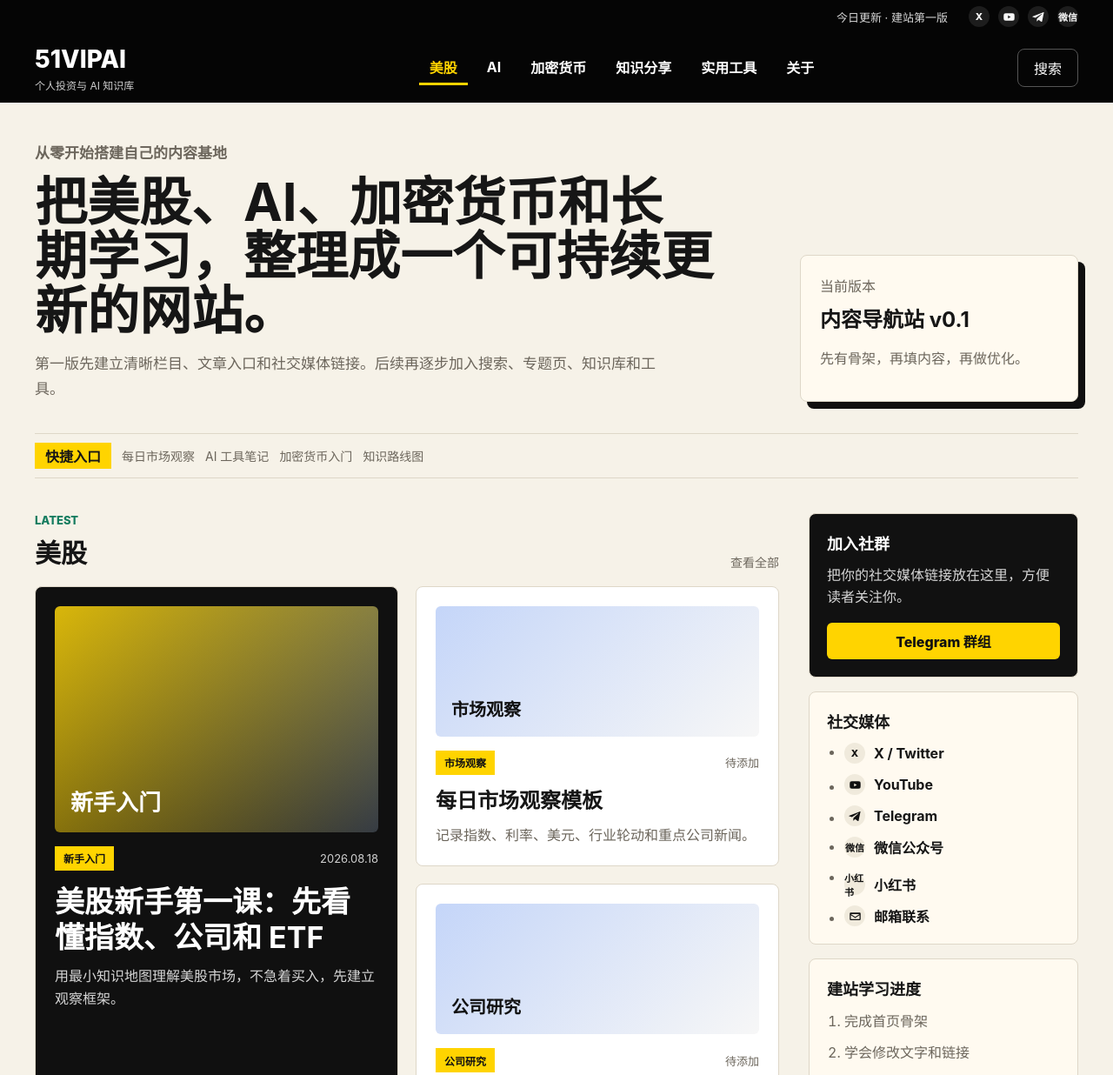
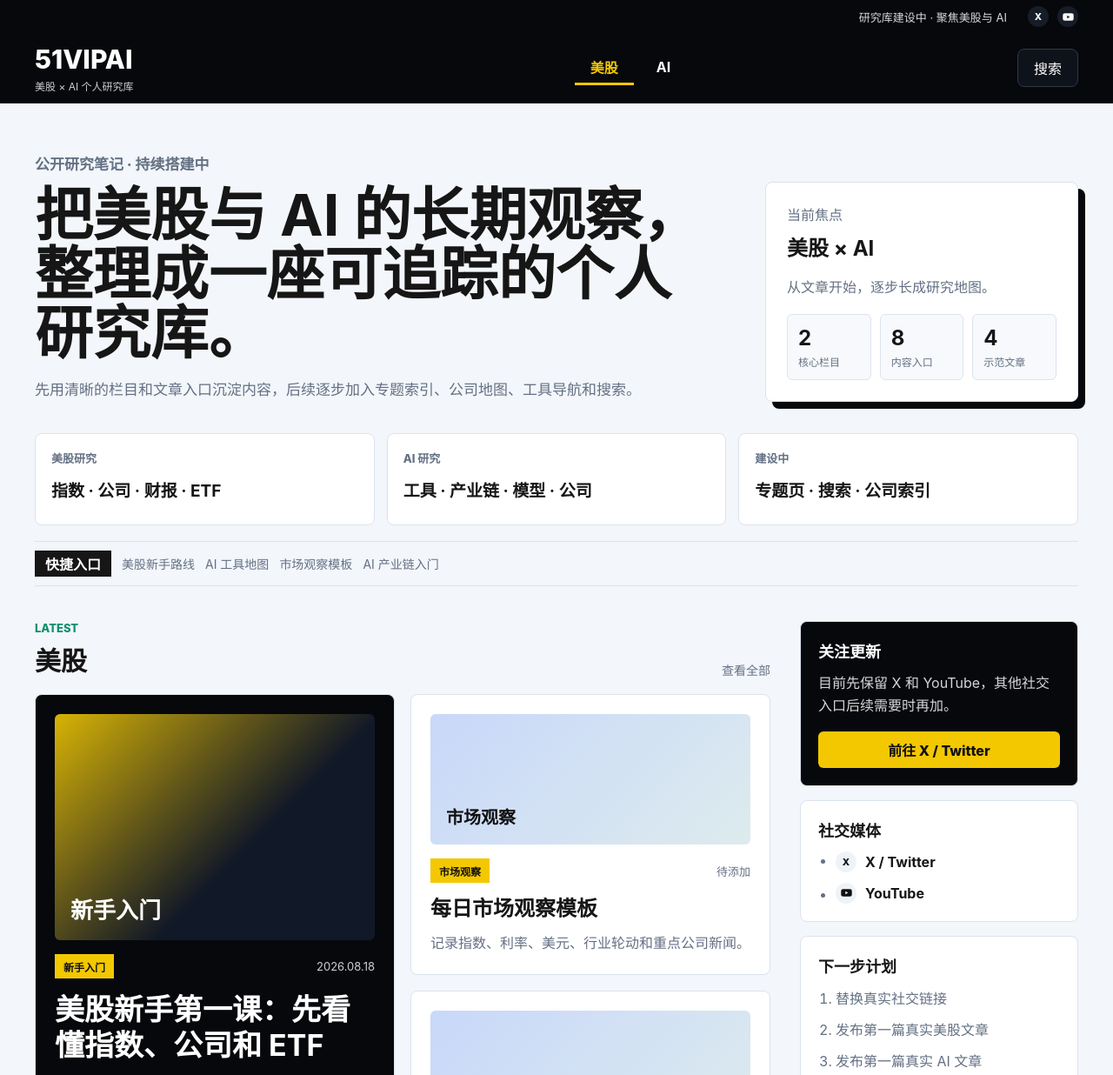
Before and after one commit to jackiexu001/51vipai, a plain HTML site: page index.html in a window 1280 px wide. Shown: the top 1236 px of the page at 87% size. Drawn offline with Linux system fonts and the light colour scheme.

Commit message:
Focus site on US stocks and AI

```diff
--- a/category.js
+++ b/category.js
@@ -8,10 +8,6 @@ const brandLink = document.querySelector("#brand-link");
 const categoryIntros = {
   "us-stocks": "整理美股新手入门、市场观察、公司研究、ETF 和财报笔记。",
   ai: "记录 AI 工具、Agent、产业链、模型应用和 AI 投资观察。",
-  crypto: "记录加密货币入门、比特币、钱包安全、交易所和链上观察。",
-  knowledge: "沉淀知识管理、阅读笔记、个人成长和方法论。",
-  tools: "收藏投资、AI、数据源、效率工具和常用网站。",
-  about: "关于 51VIPAI、联系方式、合作入口和免责声明。",
 };
 
 function prefixUrl(url) {
--- a/content.js
+++ b/content.js
@@ -1,27 +1,18 @@
 const siteConfig = {
   brand: {
     name: "51VIPAI",
-    subtitle: "个人投资与 AI 知识库",
+    subtitle: "美股 × AI 个人研究库",
     logoImage: "",
   },
   socialLinks: [
     { label: "X / Twitter", shortLabel: "X", icon: "x", url: "#" },
     { label: "YouTube", shortLabel: "YT", icon: "youtube", url: "#" },
-    { label: "Telegram", shortLabel: "TG", icon: "telegram", url: "#" },
-    { label: "微信公众号", shortLabel: "微信", icon: "wechat", url: "#" },
-    { label: "小红书", shortLabel: "小红书", icon: "xiaohongshu", url: "#" },
-    {
-      label: "邮箱联系",
-      shortLabel: "@",
-      icon: "email",
-      url: "mailto:hello@51vipai.com",
-    },
   ],
   quickLinks: [
-    { label: "每日市场观察", url: "#" },
-    { label: "AI 工具笔记", url: "#" },
-    { label: "加密货币入门", url: "#" },
-    { label: "知识路线图", url: "#" },
+    { label: "美股新手路线", url: "articles/us-stocks-beginner.html" },
+    { label: "AI 工具地图", url: "articles/ai-tools-map.html" },
+    { label: "市场观察模板", url: "#" },
+    { label: "AI 产业链入门", url: "#" },
   ],
 };
 
@@ -50,6 +41,14 @@ const categories = {
         title: "财报笔记怎么写",
         summary: "收入、利润、现金流、指引和估值，是拆财报的五个入口。",
         tag: "公司研究",
+        date: "待添加",
+        image: "",
+        url: "#",
+      },
+      {
+        title: "美股观察清单",
+        summary: "用一张清单跟踪指数、行业、龙头公司、财报日和宏观事件。",
+        tag: "研究框架",
         date: "待添加",
         image: "",
         url: "#",
@@ -84,122 +83,10 @@ const categories = {
         image: "",
         url: "#",
       },
-    ],
-  },
-  crypto: {
-    title: "加密货币",
-    articles: [
       {
-        title: "加密货币入门：先理解资产、钱包和交易所",
-        summary: "不从价格开始，而是从资产安全、链上转账和风险边界开始。",
-        tag: "新手入门",
-        date: "2026.08.18",
-        image: "",
-        url: "articles/crypto-beginner.html",
-        large: true,
-      },
-      {
-        title: "比特币观察清单",
-        summary: "价格、ETF、链上数据、宏观流动性和政策变化。",
-        tag: "BTC",
-        date: "待添加",
-        image: "",
-        url: "#",
-      },
-      {
-        title: "钱包安全笔记",
-        summary: "助记词、硬件钱包、授权管理和常见骗局。",
-        tag: "安全",
-        date: "待添加",
-        image: "",
-        url: "#",
-      },
-    ],
-  },
-  knowledge: {
-    title: "知识分享",
-    articles: [
-      {
-        title: "如何搭建自己的知识库",
-        summary: "把碎片信息整理成主题、标签、索引和可复用的文章。",
-        tag: "方法论",
-        date: "2026.08.18",
-        image: "",
-        url: "articles/how-to-build-knowledge-base.html",
-        large: true,
-      },
-      {
-        title: "阅读笔记模板",
-        summary: "用问题、证据、结论、行动四步整理一本书或一篇文章。",
-        tag: "阅读",
-        date: "待添加",
-        image: "",
-        url: "#",
-      },
-      {
-        title: "个人成长复盘",
-        summary: "记录目标、行动、反馈和下一步改进。",
-        tag: "成长",
-        date: "待添加",
-        image: "",
-        url: "#",
-      },
-    ],
-  },
-  tools: {
-    title: "实用工具",
-    articles: [
-      {
-        title: "我的投资工具箱",
-        summary: "记录常用网站、数据源、券商工具、AI 工具和自动化流程。",
-        tag: "导航",
-        date: "2026.08.18",
-        image: "",
-        url: "#",
-        large: true,
-      },
-      {
-        title: "常用数据源清单",
-        summary: "按行情、财报、宏观、产业链和新闻来源分类。",
-        tag: "数据源",
-        date: "待添加",
-        image: "",
-        url: "#",
-      },
-      {
-        title: "AI 写作辅助流程",
-        summary: "从资料收集、提纲、初稿、校对到发布。",
-        tag: "效率",
-        date: "待添加",
-        image: "",
-        url: "#",
-      },
-    ],
-  },
-  about: {
-    title: "关于",
-    articles: [
-      {
-        title: "关于 51VIPAI",
-        summary: "这里是一个普通人持续学习投资、AI 与数字世界的公开记录。",
-        tag: "关于本站",
-        date: "2026.08.18",
-        image: "",
-        url: "#",
-        large: true,
-      },
-      {
-        title: "联系与合作",
-        summary: "这里可以放邮箱、社群入口、公众号和其他平台链接。",
-        tag: "联系",
-        date: "待添加",
-        image: "",
-        url: "#",
-      },
-      {
-        title: "免责声明",
-        summary: "所有内容仅供学习交流，不构成投资建议。",
-        tag: "声明",
+        title: "AI 公司观察池",
+        summary: "记录 OpenAI、NVIDIA、Microsoft、Google、Meta 等核心公司的变化。",
+        tag: "公司索引",
         date: "待添加",
         image: "",
         url: "#",
--- a/index.html
+++ b/index.html
@@ -3,17 +3,17 @@
   <head>
     <meta charset="UTF-8" />
     <meta name="viewport" content="width=device-width, initial-scale=1.0" />
-    <title>51VIPAI | 美股、AI、加密货币与知识分享</title>
+    <title>51VIPAI | 美股与 AI 个人研究库</title>
     <meta
       name="description"
-      content="51VIPAI 是一个记录美股、AI、加密货币与知识分享的个人内容站。"
+      content="51VIPAI 是一个记录美股与 AI 学习、研究和工具的个人内容站。"
     />
     <link rel="stylesheet" href="styles.css" />
   </head>
   <body>
     <header class="site-header">
       <div class="top-strip">
-        <p>今日更新 · 建站第一版</p>
+          <p>研究库建设中 · 聚焦美股与 AI</p>
         <div class="social-links" id="top-social-links" aria-label="社交媒体链接"></div>
       </div>
 
@@ -25,22 +25,8 @@
         </button>
 
         <div class="nav-links">
-          <button class="nav-tab active" type="button" data-category="us-stocks">
-            美股
-          </button>
+          <button class="nav-tab active" type="button" data-category="us-stocks">美股</button>
           <button class="nav-tab" type="button" data-category="ai">AI</button>
-          <button class="nav-tab" type="button" data-category="crypto">
-            加密货币
-          </button>
-          <button class="nav-tab" type="button" data-category="knowledge">
-            知识分享
-          </button>
-          <button class="nav-tab" type="button" data-category="tools">
-            实用工具
-          </button>
-          <button class="nav-tab" type="button" data-category="about">
-            关于
-          </button>
         </div>
 
         <button class="search-button" type="button" aria-label="搜索">
@@ -52,17 +38,37 @@
     <main>
       <section class="hero">
         <div class="hero-copy">
-          <p class="eyebrow">从零开始搭建自己的内容基地</p>
-          <h1>把美股、AI、加密货币和长期学习，整理成一个可持续更新的网站。</h1>
+          <p class="eyebrow">公开研究笔记 · 持续搭建中</p>
+          <h1>把美股与 AI 的长期观察，整理成一座可追踪的个人研究库。</h1>
           <p>
-            第一版先建立清晰栏目、文章入口和社交媒体链接。后续再逐步加入搜索、专题页、知识库和工具。
+            先用清晰的栏目和文章入口沉淀内容，后续逐步加入专题索引、公司地图、工具导航和搜索。
           </p>
         </div>
         <div class="hero-panel" aria-label="网站结构概览">
-          <span>当前版本</span>
-          <strong>内容导航站 v0.1</strong>
-          <p>先有骨架，再填内容，再做优化。</p>
+          <span>当前焦点</span>
+          <strong>美股 × AI</strong>
+          <p>从文章开始，逐步长成研究地图。</p>
+          <div class="metric-grid">
+            <div><b>2</b><span>核心栏目</span></div>
+            <div><b>8</b><span>内容入口</span></div>
+            <div><b>4</b><span>示范文章</span></div>
+          </div>
         </div>
+      </section>
+
+      <section class="map-strip" aria-label="研究方向">
+        <a href="categories/us-stocks.html">
+          <span>美股研究</span>
+          <strong>指数 · 公司 · 财报 · ETF</strong>
+        </a>
+        <a href="categories/ai.html">
+          <span>AI 研究</span>
+          <strong>工具 · 产业链 · 模型 · 公司</strong>
+        </a>
+        <a href="#">
+          <span>建设中</span>
+          <strong>专题页 · 搜索 · 公司索引</strong>
+        </a>
       </section>
 
       <section class="ticker-bar" id="quick-links" aria-label="快捷入口">
@@ -84,9 +90,9 @@
 
         <aside class="sidebar" aria-label="侧边栏">
           <div class="sidebar-card highlight">
-            <h2>加入社群</h2>
-            <p>把你的社交媒体链接放在这里，方便读者关注你。</p>
-            <a class="primary-link" href="#">Telegram 群组</a>
+            <h2>关注更新</h2>
+            <p>目前先保留 X 和 YouTube，其他社交入口后续需要时再加。</p>
+            <a class="primary-link" href="#">前往 X / Twitter</a>
           </div>
 
           <div class="sidebar-card">
@@ -95,12 +101,12 @@
           </div>
 
           <div class="sidebar-card">
-            <h2>建站学习进度</h2>
+            <h2>下一步计划</h2>
             <ol class="progress-list">
-              <li>完成首页骨架</li>
-              <li>学会修改文字和链接</li>
-              <li>添加第一篇文章</li>
-              <li>部署到 Cloudflare Pages</li>
+              <li>替换真实社交链接</li>
+              <li>发布第一篇真实美股文章</li>
+              <li>发布第一篇真实 AI 文章</li>
+              <li>建立公司与工具索引</li>
             </ol>
           </div>
         </aside>
@@ -108,7 +114,7 @@
     </main>
 
     <footer class="site-footer">
-      <p>© 2026 51VIPAI. 内容仅供学习交流，不构成投资建议。</p>
+      <p>© 2026 51VIPAI. 美股与 AI 研究笔记，仅供学习交流，不构成投资建议。</p>
     </footer>
 
     <script src="content.js"></script>
--- a/script.js
+++ b/script.js
@@ -11,6 +11,7 @@ const categoryAllLink = document.querySelector("#category-all-link");
 
 function socialIcon(link) {
   const icons = {
+    x: `<span>X</span>`,
     youtube: `<svg viewBox="0 0 24 24" aria-hidden="true"><path d="M21.6 7.2c-.2-.8-.8-1.4-1.6-1.6C18.6 5.2 12 5.2 12 5.2s-6.6 0-8 .4c-.8.2-1.4.8-1.6 1.6C2 8.6 2 12 2 12s0 3.4.4 4.8c.2.8.8 1.4 1.6 1.6 1.4.4 8 .4 8 .4s6.6 0 8-.4c.8-.2 1.4-.8 1.6-1.6.4-1.4.4-4.8.4-4.8s0-3.4-.4-4.8ZM10 14.8V9.2l5 2.8-5 2.8Z"/></svg>`,
     telegram: `<svg viewBox="0 0 24 24" aria-hidden="true"><path d="M21.7 3.7 18.3 20c-.2 1-.8 1.2-1.6.8l-4.9-3.6-2.4 2.3c-.3.3-.5.5-1 .5l.4-5 9.1-8.2c.4-.4-.1-.6-.6-.3L6 13.6l-4.8-1.5c-1-.3-1-1 .2-1.5L20.2 3.4c.9-.3 1.7.2 1.5.3Z"/></svg>`,
     email: `<svg viewBox="0 0 24 24" aria-hidden="true"><path d="M4 5h16c1.1 0 2 .9 2 2v10c0 1.1-.9 2-2 2H4c-1.1 0-2-.9-2-2V7c0-1.1.9-2 2-2Zm8 8 8-5H4l8 5Zm0 2L4 10v7h16v-7l-8 5Z"/></svg>`,
--- a/styles.css
+++ b/styles.css
@@ -1,13 +1,13 @@
 :root {
-  --bg: #f6f2e8;
-  --surface: #fffaf0;
+  --bg: #f3f6fa;
+  --surface: #ffffff;
   --ink: #161616;
-  --muted: #6c665c;
-  --line: #ded7c8;
-  --accent: #ffd400;
+  --muted: #647084;
+  --line: #dce3ee;
+  --accent: #f3c800;
   --accent-strong: #111111;
-  --blue: #246bfe;
-  --green: #147c5f;
+  --blue: #1d5cff;
+  --green: #0f8f6f;
   --red: #bd2f2f;
 }
 
@@ -29,8 +29,12 @@ a {
 }
 
 .site-header {
-  background: #050505;
+  position: sticky;
+  top: 0;
+  z-index: 10;
+  background: #06080c;
   color: #ffffff;
+  border-bottom: 1px solid #1d2430;
 }
 
 .top-strip,
@@ -73,7 +77,7 @@ a {
   align-items: center;
   justify-content: center;
   border-radius: 999px;
-  background: #1d1d1d;
+  background: #171d27;
   color: #f7f7f7;
   font-size: 11px;
   font-weight: 800;
@@ -89,13 +93,13 @@ a {
   width: 24px;
   height: 24px;
   flex: 0 0 24px;
-  background: #f0eadc;
+  background: #eef3f8;
   color: #111111;
 }
 
 .main-nav {
   display: grid;
-  grid-template-columns: 220px 1fr auto;
+  grid-template-columns: 240px 1fr auto;
   align-items: center;
   gap: 24px;
   min-height: 80px;
@@ -108,7 +112,7 @@ a {
 }
 
 .brand-title {
-  font-size: 28px;
+  font-size: 30px;
   font-weight: 800;
   letter-spacing: 0;
 }
@@ -128,7 +132,7 @@ a {
 .nav-links {
   display: flex;
   justify-content: center;
-  gap: 10px;
+  gap: 8px;
 }
 
 .nav-tab,
@@ -143,7 +147,7 @@ a {
 
 .nav-tab {
   min-height: 40px;
-  padding: 0 12px;
+  padding: 0 18px;
   border-bottom: 3px solid transparent;
   font-weight: 700;
 }
@@ -156,8 +160,9 @@ a {
 .search-button {
   height: 44px;
   padding: 0 18px;
-  border: 1px solid #555;
+  border: 1px solid #303947;
   border-radius: 8px;
+  background: #0e131b;
 }
 
 .menu-button {
@@ -166,17 +171,17 @@ a {
 
 .hero {
   display: grid;
-  grid-template-columns: minmax(0, 1fr) 320px;
-  gap: 36px;
+  grid-template-columns: minmax(0, 1fr) 360px;
+  gap: 44px;
   align-items: end;
-  padding: 44px 0 36px;
+  padding: 56px 0 36px;
 }
 
 .hero-copy h1 {
-  max-width: 780px;
+  max-width: 840px;
   margin: 10px 0 16px;
-  font-size: clamp(34px, 5vw, 60px);
-  line-height: 1.04;
+  font-size: clamp(36px, 5.2vw, 68px);
+  line-height: 1.02;
   letter-spacing: 0;
 }
 
@@ -205,8 +210,8 @@ a {
 }
 
 .hero-panel {
-  padding: 22px;
-  box-shadow: 8px 8px 0 #101010;
+  padding: 24px;
+  box-shadow: 8px 8px 0 #06080c;
 }
 
 .hero-panel span,
@@ -220,11 +225,74 @@ a {
   font-size: 24px;
 }
 
+.metric-grid {
+  display: grid;
+  grid-template-columns: repeat(3, 1fr);
+  gap: 10px;
+  margin-top: 20px;
+}
+
+.metric-grid div {
+  display: grid;
+  gap: 4px;
+  min-height: 72px;
+  align-content: center;
+  padding: 12px;
+  border: 1px solid var(--line);
+  border-radius: 6px;
+  background: #f7f9fc;
+}
+
+.metric-grid b {
+  font-size: 24px;
+}
+
+.metric-grid span {
+  font-size: 12px;
+}
+
+.map-strip {
+  display: grid;
+  grid-template-columns: repeat(3, minmax(0, 1fr));
+  gap: 14px;
+  width: min(1200px, calc(100% - 40px));
+  margin: 0 auto 18px;
+}
+
+.map-strip a {
+  display: grid;
+  gap: 8px;
+  min-height: 106px;
+  padding: 18px;
+  border: 1px solid var(--line);
+  border-radius: 8px;
+  background: var(--surface);
+  transition:
+    transform 160ms ease,
+    border-color 160ms ease;
+}
+
+.map-strip a:hover {
+  transform: translateY(-2px);
+  border-color: #9cadc4;
+}
+
+.map-strip span {
+  color: var(--muted);
+  font-size: 13px;
+  font-weight: 800;
+}
+
+.map-strip strong {
+  font-size: 19px;
+  line-height: 1.35;
+}
+
 .ticker-bar {
   display: flex;
   align-items: center;
   gap: 12px;
-  min-height: 46px;
+  min-height: 48px;
   padding: 10px 0;
   border-top: 1px solid var(--line);
   border-bottom: 1px solid var(--line);
@@ -237,7 +305,8 @@ a {
   align-items: center;
   min-height: 30px;
   padding: 0 12px;
-  background: var(--accent);
+  background: var(--ink);
+  color: #ffffff;
   font-weight: 800;
 }
 
@@ -248,7 +317,7 @@ a {
 
 .content-shell {
   display: grid;
-  grid-template-columns: minmax(0, 1fr) 310px;
+  grid-template-columns: minmax(0, 1fr) 320px;
   gap: 34px;
   padding: 40px 0 60px;
 }
@@ -274,7 +343,7 @@ a {
 .featured-grid {
   display: grid;
   grid-template-columns: repeat(2, minmax(0, 1fr));
-  gap: 20px;
+  gap: 18px;
 }
 
 .article-card {
@@ -285,7 +354,7 @@ a {
   padding: 22px;
   border: 1px solid var(--line);
   border-radius: 8px;
-  background: #ffffff;
+  background: var(--surface);
   color: inherit;
   transition:
     transform 160ms ease,
@@ -301,7 +370,7 @@ a {
   grid-template-rows: 260px auto 1fr;
   grid-row: span 2;
   min-height: 540px;
-  background: #101010;
+  background: #06080c;
   color: #ffffff;
 }
 
@@ -324,8 +393,8 @@ a {
   justify-content: flex-start;
   padding: 18px;
   background:
-    linear-gradient(135deg, rgba(255, 212, 0, 0.82), rgba(255, 255, 255, 0)),
-    linear-gradient(45deg, #171717, #4b5563);
+    linear-gradient(135deg, rgba(243, 200, 0, 0.88), rgba(243, 200, 0, 0) 60%),
+    #111827;
 }
 
 .article-placeholder span {
@@ -336,8 +405,8 @@ a {
 
 .article-card:not(.large) .article-placeholder {
   background:
-    linear-gradient(135deg, rgba(36, 107, 254, 0.24), rgba(255, 255, 255, 0)),
-    #f7f7f7;
+    linear-gradient(135deg, rgba(29, 92, 255, 0.18), rgba(15, 143, 111, 0.08)),
+    #eef3f8;
 }
 
 .article-card:not(.large) .article-placeholder span {
@@ -402,7 +471,7 @@ a {
 }
 
 .sidebar-card.highlight {
-  background: #111111;
+  background: #06080c;
   color: #ffffff;
 }
 
@@ -457,7 +526,7 @@ a {
 }
 
 .article-page {
-  background: #fffaf0;
+  background: var(--bg);
 }
 
 .category-page {
@@ -553,6 +622,7 @@ a {
   .top-strip,
   .main-nav,
   .hero,
+  .map-strip,
   .ticker-bar,
   .content-shell,
   .site-footer {
@@ -588,6 +658,7 @@ a {
   }
 
   .hero,
+  .map-strip,
   .content-shell,
   .featured-grid {
     grid-template-columns: 1fr;
```
Also changed, not shown: articles/crypto-beginner.html (deleted, +0 -29 lines), articles/how-to-build-knowledge-base.html (deleted, +0 -31 lines), categories/about.html (deleted, +0 -36 lines), categories/ai.html (+0 -4 lines), categories/crypto.html (deleted, +0 -36 lines), categories/knowledge.html (deleted, +0 -36 lines), categories/tools.html (deleted, +0 -36 lines), categories/us-stocks.html (+0 -4 lines), sitemap.xml (+0 -18 lines), README.md.
